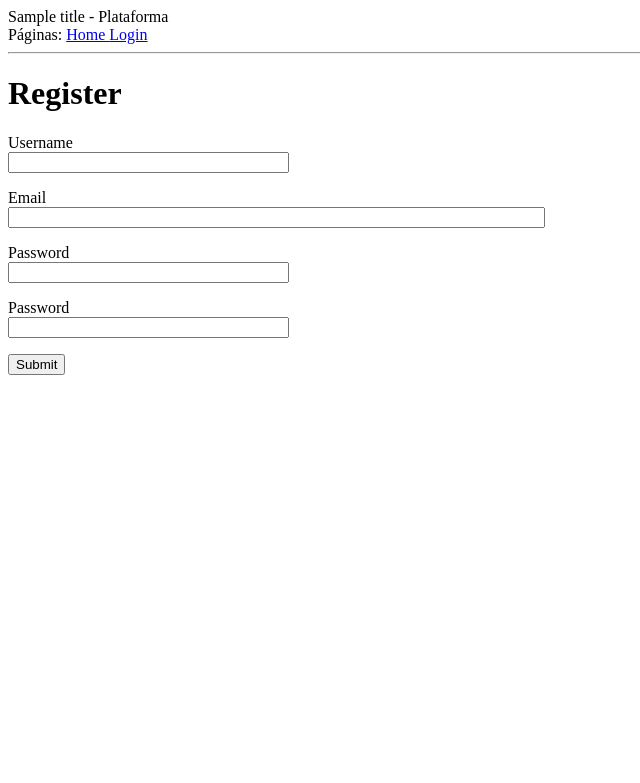
After one commit to pbaesse/dados-livres, a Flask app: template app/templates/register.html in a window 1280 px wide. The commit adds this page. Shown: the top 783 px of the page, without its empty margins (0-640 px from the left). Run offline with Flask 2, Linux system fonts and the light colour scheme; the template is opened without the code that fills it: most values are stand-ins (such as "Sample title", 1, 10 or a date in 2020); form fields are guessed from the names that the template uses; parts of the project's set-up code (start-up, migrations or seed data) failed here and were passed over; some libraries are stand-ins or nearby versions.

Commit message:
Criei tela de registro

```diff
--- a/app/models.py
+++ b/app/models.py
@@ -1,7 +1,8 @@
 from datetime import datetime
-from app import db, login
+from time import time
 from flask_login import UserMixin
 from werkzeug.security import generate_password_hash, check_password_hash
+from app import app, db, login
 
 class User(UserMixin, db.Model):
     id = db.Column(db.Integer, primary_key=True)
--- a/app/routes.py
+++ b/app/routes.py
@@ -1,19 +1,29 @@
+from datetime import datetime
+from flask import render_template, flash, redirect, url_for, request, g
+from flask_login import logout_user, current_user, login_user, login_required
+from werkzeug.urls import url_parse
 from flask_babel import _, get_locale
 from app import app
+from app.forms import LoginForm, RegistrationForm
+from app.models import User
 
 @app.before_request
 def before_request():
+    if current_user.is_authenticated:
+        current_user.last_seen = datetime.utcnow()
+        db.session.commit()
     g.locale = str(get_locale())
 
-from flask_login import current_user, login_user, login_required
-from app.models import User
-from app.forms import LoginForm
-from flask import request
-from werkzeug.urls import url_parse
+@app.route('/', methods=['GET', 'POST'])
+@app.route('/index', methods=['GET', 'POST'])
+@login_required
+def index():
+    return "Hello, World!" #criar página principal
+
 @app.route('/login', methods=['GET', 'POST'])
 def login():
     if current_user.is_authenticated:
-    	return redirect(url_for('index'))
+        return redirect(url_for('index'))
     form = LoginForm()
     if form.validate_on_submit():
         user = User.query.filter_by(username=form.username.data).first()
@@ -22,20 +32,26 @@ def login():
             return redirect(url_for('login'))
         login_user(user, remember=form.remember_me.data)
         next_page = request.args.get('next')
-        if not next_page or url_parse(next_page).netloc != '';
+        if not next_page or url_parse(next_page).netloc != '':
             next_page = url_for('index')
         return redirect(next_page)
     return render_template('login.html', title=_('Conecte-se'), form=form)
 
-from flask_login import logout_user
+@app.route('/logout')
 def logout():
     logout_user()
     return redirect(url_for('index'))
 
-@app.route('/')
-@app.route('/index')
-@login_required
-def index():
-    return "Hello, World!" #criar página principal
-
-from flask import render_template, flash, redirect, url_for, request, g
+@app.route('/register', methods=['GET', 'POST'])
+def register():
+    if current_user.is_authenticated:
+        return redirect(url_for('index'))
+    form = RegistrationForm()
+    if form.validate_on_submit():
+        user = User(username=form.username.data, email=form.email.data)
+        user.set_password(form.password.data)
+        db.session.add(user)
+        db.session.commit()
+        flash(_('Parabéns, agora você é um usuário registrado!'))
+        return redirect(url_for('login'))
+    return render_template('register.html', title='Register', form=form)
--- /dev/null
+++ b/app/templates/register.html
@@ -0,0 +1,37 @@
+{% extends "base.html" %}
+
+{% block content %}
+    <h1>Register</h1>
+    <form action="" method="post">
+        {{ form.hidden_tag() }}
+        <p>
+            {{ form.username.label }}<br>
+            {{ form.username(size=32) }}<br>
+            {% for error in form.username.errors %}
+            <span style="color: red;">[{{ error }}]</span>
+            {% endfor %}
+        </p>
+        <p>
+            {{ form.email.label }}<br>
+            {{ form.email(size=64) }}<br>
+            {% for error in form.email.errors %}
+            <span style="color: red;">[{{ error }}]</span>
+            {% endfor %}
+        </p>
+        <p>
+            {{ form.password.label }}<br>
+            {{ form.password(size=32) }}<br>
+            {% for error in form.password.errors %}
+            <span style="color: red;">[{{ error }}]</span>
+            {% endfor %}
+        </p>
+        <p>
+            {{ form.password2.label }}<br>
+            {{ form.password2(size=32) }}<br>
+            {% for error in form.password2.errors %}
+            <span style="color: red;">[{{ error }}]</span>
+            {% endfor %}
+        </p>
+        <p>{{ form.submit() }}</p>
+    </form>
+{% endblock %}
```
Also changed, not shown: app/__init__.py (+9 -14 lines), app/forms.py (+23 -2 lines), app/templates/login.html (+4 -3 lines).
